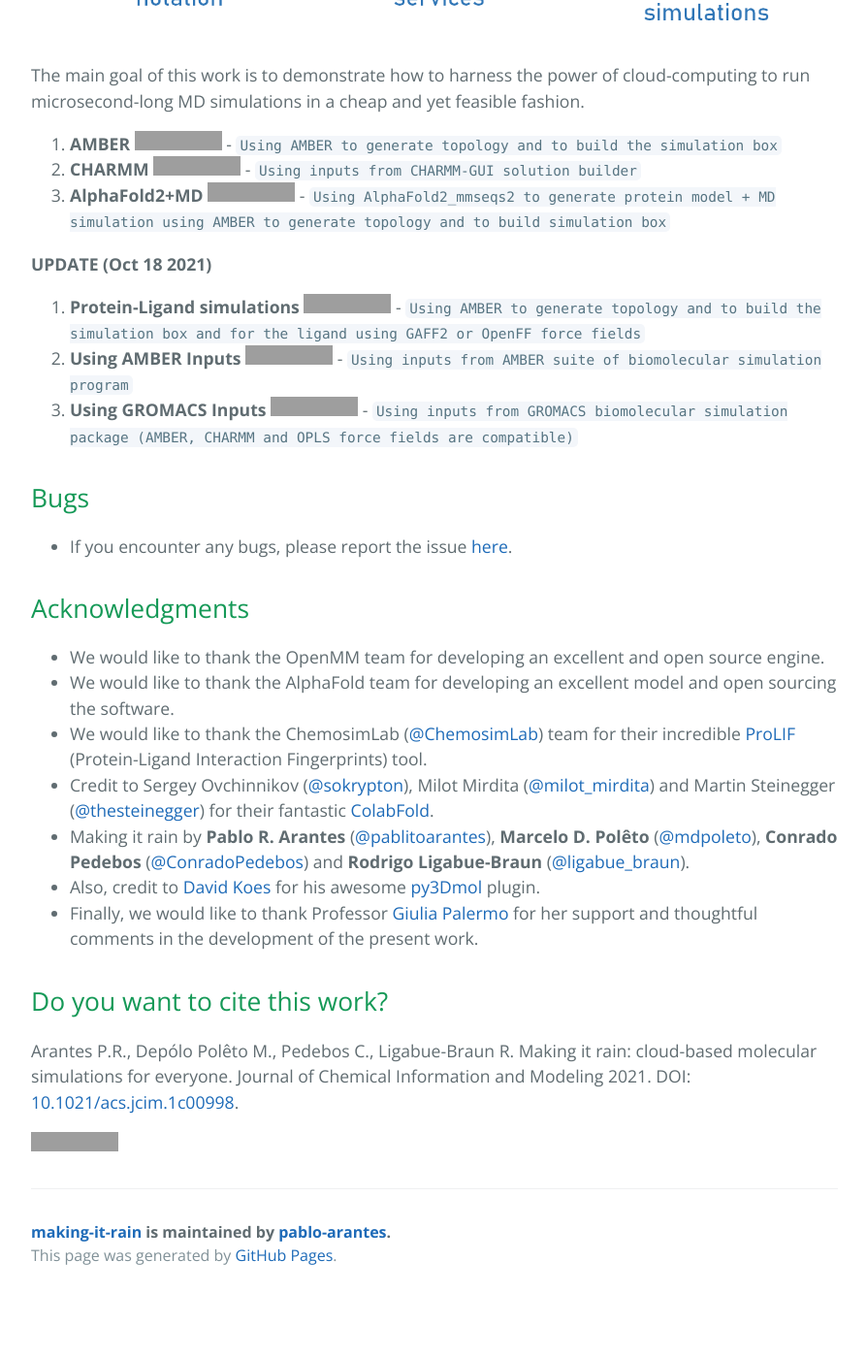
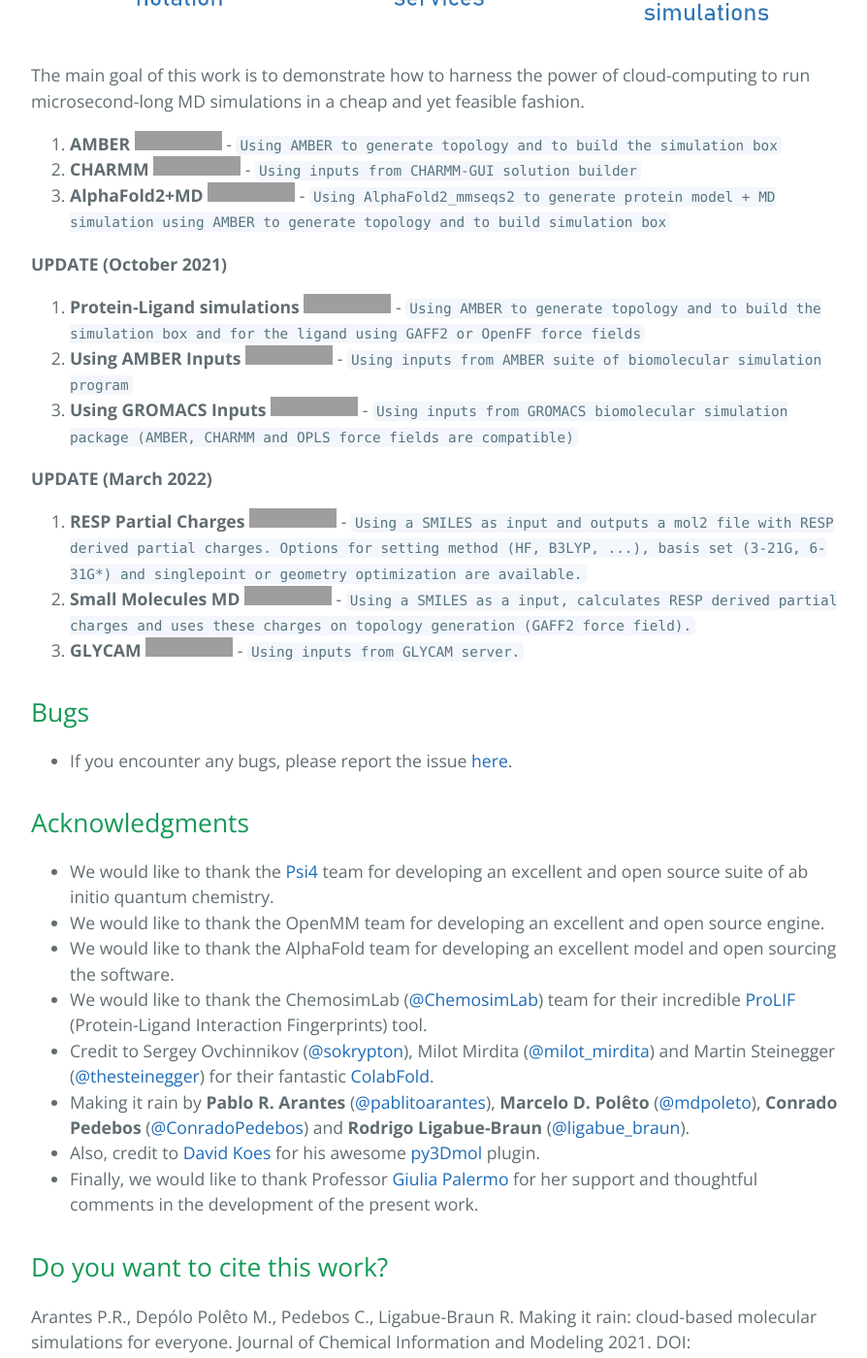
Before and after one commit to pablo-arantes/making-it-rain, a Jekyll site: the page built from index.md, in a window 1280 px wide and 1400 px high, scrolled down 1068 px. Shown: the whole window at 97% size, without its empty margins (192-1086 px from the left). Built offline with Jekyll 4.4.1, drawn with Linux system fonts in a browser that asks for light colours; our own code applies the rules of GitHub Pages for plain Markdown files; the repository's description, which GitHub fills in, is left out; before the commit the page ends 2406 px from its top, so only the background shows below that; grey boxes are pictures that could not be loaded.

Commit message:
Update index.md

```diff
--- a/index.md
+++ b/index.md
@@ -12,18 +12,25 @@
 2. **CHARMM** [![Open In Colab](https://colab.research.google.com/assets/colab-badge.svg)](https://colab.research.google.com/github/pablo-arantes/Making-it-rain/blob/main/CHARMM_GUI.ipynb) - `Using inputs from CHARMM-GUI solution builder`
 3. **AlphaFold2+MD** [![Open In Colab](https://colab.research.google.com/assets/colab-badge.svg)](https://colab.research.google.com/github/pablo-arantes/Making-it-rain/blob/main/AlphaFold2%2BMD.ipynb) - `Using AlphaFold2_mmseqs2 to generate protein model + MD simulation using AMBER to generate topology and to build simulation box`
 
-
-**UPDATE (Oct 18 2021)**
+**UPDATE (October 2021)**
 
 4. **Protein-Ligand simulations** [![Open In Colab](https://colab.research.google.com/assets/colab-badge.svg)](https://colab.research.google.com/github/pablo-arantes/making-it-rain/blob/main/Protein_ligand.ipynb)  - `Using AMBER to generate topology and to build the simulation box and for the ligand using GAFF2 or OpenFF force fields`
 5. **Using AMBER Inputs** [![Open In Colab](https://colab.research.google.com/assets/colab-badge.svg)](https://colab.research.google.com/github/pablo-arantes/making-it-rain/blob/main/Amber_inputs.ipynb)  - `Using inputs from AMBER suite of biomolecular simulation program`
 6. **Using GROMACS Inputs** [![Open In Colab](https://colab.research.google.com/assets/colab-badge.svg)](https://colab.research.google.com/github/pablo-arantes/making-it-rain/blob/main/Gromacs_inputs.ipynb)  - `Using inputs from GROMACS biomolecular simulation package (AMBER, CHARMM and OPLS force fields are compatible)`
+
+**UPDATE (March 2022)**
+
+7. **RESP Partial Charges** [![Open In Colab](https://colab.research.google.com/assets/colab-badge.svg)](https://colab.research.google.com/github/pablo-arantes/making-it-rain/blob/main/Partial_Charges.ipynb)  - `Using a SMILES as input and outputs a mol2 file with RESP derived partial charges. Options for setting method (HF, B3LYP, ...), basis set (3-21G, 6-31G*) and singlepoint or geometry optimization are available.`
+8. **Small Molecules MD** [![Open In Colab](https://colab.research.google.com/assets/colab-badge.svg)](https://colab.research.google.com/github/pablo-arantes/making-it-rain/blob/main/MD_Small_Molecules.ipynb)  - `Using a SMILES as a input, calculates RESP derived partial charges and uses these charges on topology generation (GAFF2 force field).`
+9. **GLYCAM** [![Open In Colab](https://colab.research.google.com/assets/colab-badge.svg)](https://colab.research.google.com/github/pablo-arantes/making-it-rain/blob/main/Glycam.ipynb)  - `Using inputs from GLYCAM server.`
+
 
 ## Bugs
 - If you encounter any bugs, please report the issue [here](https://github.com/pablo-arantes/Making-it-rain/issues).
 
 ## Acknowledgments
 
+- We would like to thank the [Psi4](https://psicode.org/) team for developing an excellent and open source suite of ab initio quantum chemistry.
 - We would like to thank the OpenMM team for developing an excellent and open source engine.
 - We would like to thank the AlphaFold team for developing an excellent model and open sourcing the software.
 - We would like to thank the ChemosimLab ([@ChemosimLab](https://twitter.com/ChemosimLab)) team for their incredible [ProLIF](https://prolif.readthedocs.io/en/latest/index.html#) (Protein-Ligand Interaction Fingerprints) tool.
```
